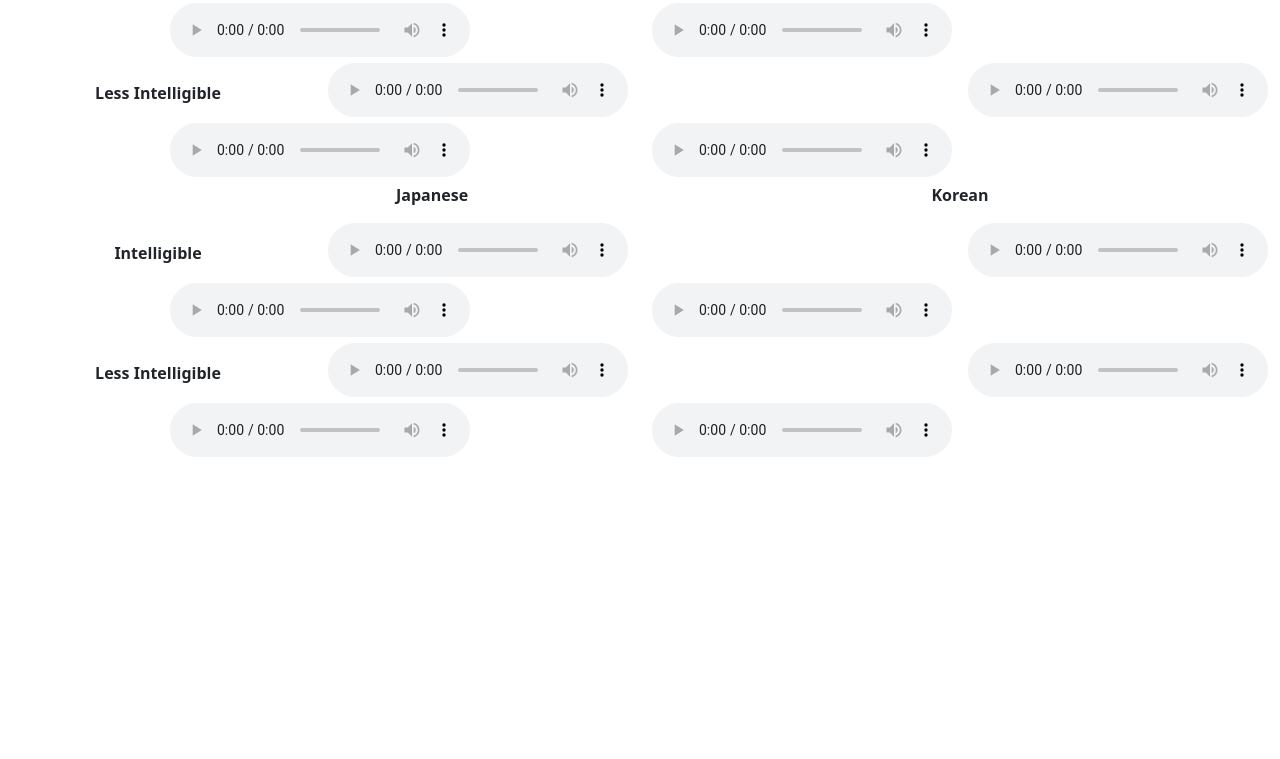
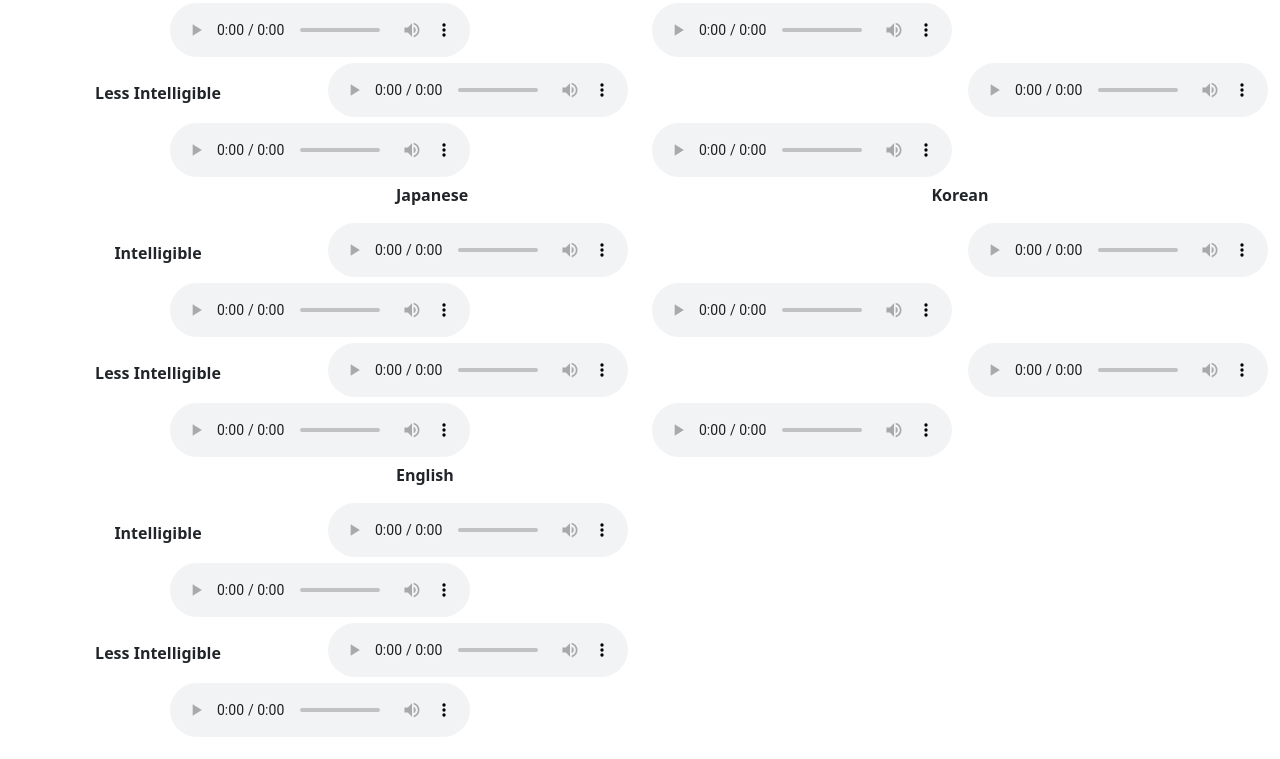
Before and after one commit to miloko001/miloko001.github.io, a plain HTML site: page index.html in a window 1280 px wide. Shown: the part 1155-1914 px from the top of the page. Before the commit the page ends 1634 px from the top, so only its background shows below. Drawn offline with nearby package versions, Linux system fonts and the light colour scheme.

Commit message:
adding English

```diff
--- a/index.html
+++ b/index.html
@@ -259,6 +259,60 @@
 			</div>
 		</div>
 	</div>
+
+
+	<div class="row ">
+		<div class="col ">
+			<div class="row ">
+				<div class="col"></div>
+				<div class="col"></div>
+				<div class="col"></div>
+				<div class="col text-start">
+					<p class="fw-bold">English</p>
+				</div>
+				<div class="col"></div>
+			</div>
+			<div class="row align-items-center">
+				<div class="col fw-bold">Intelligible</div>
+				<div class="col">
+					<audio controls><source src="audio_files/FLEURS/English/Intelligible_English_original.wav" type="audio/wav">Your browser does not support the audio element.</audio>
+				</div>
+				<div class="col">
+					<audio controls><source src="audio_files/FLEURS/English/Intelligible_English_generated.wav" type="audio/wav">Your browser does not support the audio element.</audio>
+				</div>
+			</div>
+			<div class="row align-items-center">
+				<div class="col fw-bold">Less Intelligible</div>
+				<div class="col">
+					<audio controls><source src="audio_files/FLEURS/English/Unintelligible_English_original.wav" type="audio/wav">Your browser does not support the audio element.</audio>
+				</div>
+				<div class="col">
+					<audio controls><source src="audio_files/FLEURS/English/Unintelligible_English_generated.wav" type="audio/wav">Your browser does not support the audio element.</audio>
+				</div>
+			</div>
+		</div>
+		<div class="col ">
+			<div class="row">
+			</div>
+			<div class="row">
+				<div class="col"></div>
+				<div class="col">
+				</div>
+				<div class="col">
+				</div>
+				<div class="col"></div>
+			</div>
+			<div class="row">
+				<div class="col"></div>
+				<div class="col">
+				</div>
+				<div class="col">
+				</div>
+				<div class="col"></div>
+			</div>
+		</div>
+	</div>
+
 </div>
 
 </body>
```
